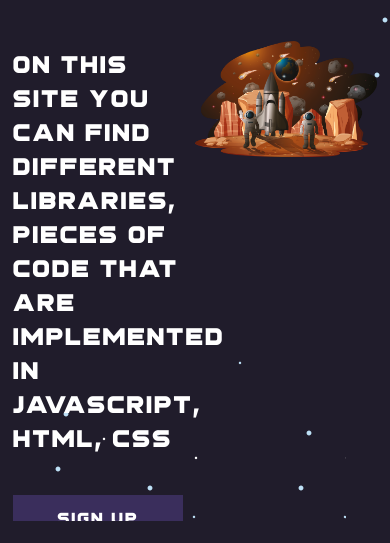
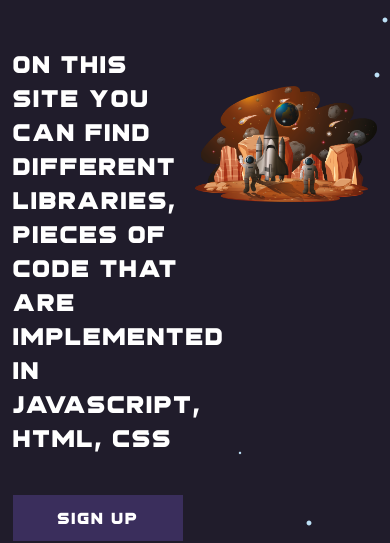
Before and after one commit to AlexeyKurgan/CodeAdventure, a website: page src/index.html in a window 390 px wide. Shown: the part 323-866 px from the top of the page. Before the commit the page ends 844 px from the top, so only its background shows below. Drawn offline with nearby package versions, Linux system fonts and the light colour scheme; files that its build step writes are made by us from their sources; no server answers.

Commit message:
fixed bug in header mobile

```diff
--- a/src/scss/base/_base-style.scss
+++ b/src/scss/base/_base-style.scss
@@ -6,8 +6,7 @@ html {
 
   body {
     width: 100%;
-    height: 100vh;
-    min-height: 100vh;
+
     display: flex;
     flex-direction: column;
     align-items: center;
--- a/src/scss/components/_footer.scss
+++ b/src/scss/components/_footer.scss
@@ -6,6 +6,7 @@
     display: flex;
     align-items: center;
     flex-shrink: 0;
+
     &__inner{
         display: flex;
         align-items: baseline;
--- a/src/scss/components/_header.scss
+++ b/src/scss/components/_header.scss
@@ -262,7 +262,8 @@
         flex-wrap: wrap;
         transition: all ease-out 0.4s;
         border-bottom:2px solid $color2;
-
+        // overflow-x: hidden;
+        // overflow-y: hidden;
 
         &-top{
             width: 100%;
```
